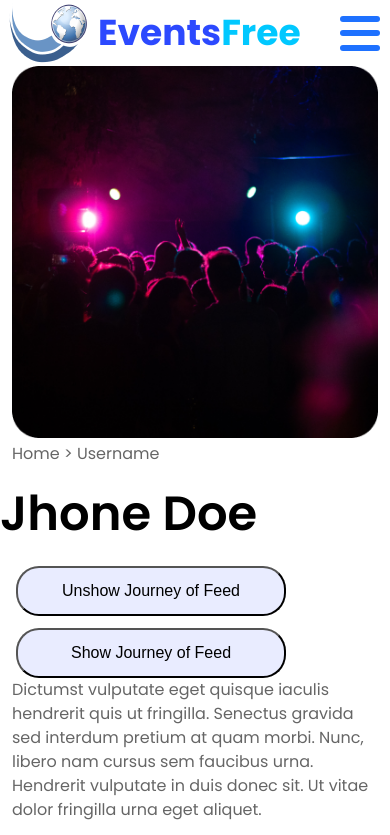
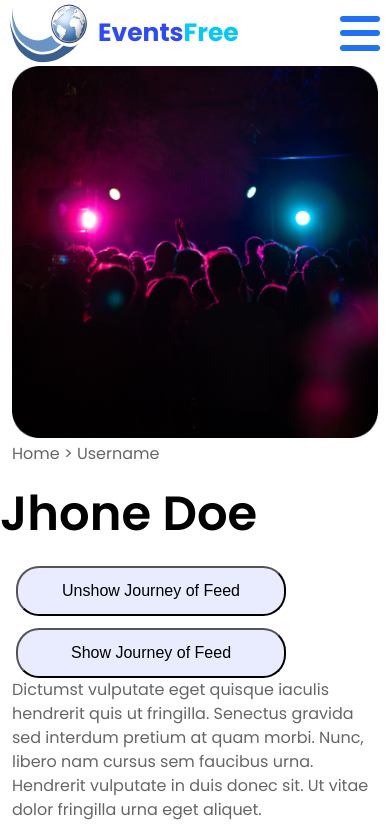
Before and after one commit to ANKITSAROYA7/events-free-responsive, a plain HTML site: page index.html in a window 390 px wide. Shown: the top 835 px of the page. Drawn offline with Linux system fonts and the light colour scheme; files whose address does not match are found by name.

Commit message:
nav changes

```diff
--- a/assets/main.css/main.css
+++ b/assets/main.css/main.css
@@ -669,6 +669,10 @@ button:hover {
         grid-column: 2/3;
     }
 
+    .font-size-md{
+        font-size: 25px;
+    }
+
 
 
 }
--- a/index.html
+++ b/index.html
@@ -12,7 +12,7 @@
     <nav class="d_flex align_center js_space_between z-index position-sticky bg-white">
         <div class="d_flex align_center z-index-3 ">
             <img src="./assets/img/png/logo.png" alt="#">
-            <span class="font">Events</span><span class="font_1">Free</span>
+            <span class="font font-size-md">Events</span><span class="font_1 font-size-md">Free</span>
         </div>
         <label for="icon-box">
             <span></span>
```
